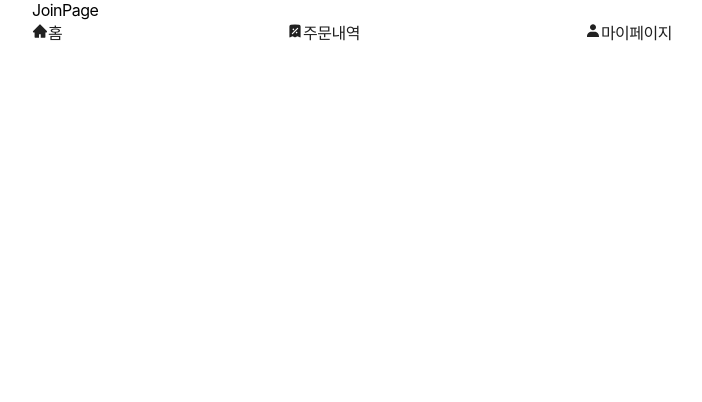
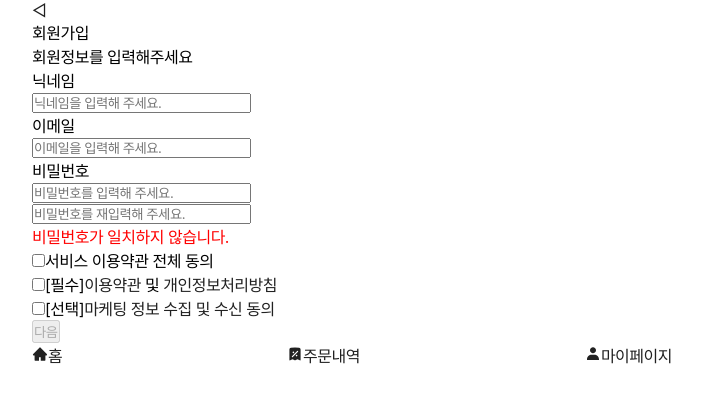
Before and after one commit to blendy9702/01-Project-CA2SA, a React (Vite) app: page /join in a window 1280 px wide. Shown: the top 402 px of the page, without its empty margins (288-990 px from the left). Built offline with nearby package versions, Linux system fonts and the light colour scheme; a web font is replaced by a local one.

Commit message:
[feat]회원가입 기능 완료. 엑시오스 나중에 적용

```diff
--- a/src/pages/join/ConfirmForm.jsx
+++ b/src/pages/join/ConfirmForm.jsx
@@ -1,5 +1,49 @@
+import { Link } from "react-router-dom";
+
 const ConfirmForm = () => {
-  return <div>ConfirmForm</div>;
+  return (
+    <form>
+      <div className="confirmWrap">
+        <div className="confirmTopArea">
+          <div className="confirmBackOff">
+            <Link to="/join">
+              <span>◁</span>
+            </Link>
+          </div>
+          <div className="confirmTopText">
+            <span>회원가입</span>
+          </div>
+        </div>
+        <div className="confirmCodeArea">
+          <div className="confirmMainText">
+            <p>인증번호를 입력해 주세요</p>
+          </div>
+          <div className="confirmEmailArea">
+            <div className="confirmEmailSend">
+              <p>ca2sa@email.com로</p>
+              <p>인증코드를 전송하였습니다.</p>
+            </div>
+            <div className="EmailVerification">
+              <p>인증코드 입력</p>
+              <input type="text" placeholder="인증코드를 입력해 주세요." />
+            </div>
+          </div>
+          <div>
+            <p>
+              본인인증 이메일이 발송되었습니다! 확인 후 인증코드를 입력하세요.
+            </p>
+            <p>이메일이 발송되지 않았나요?</p>
+            <div>
+              <a href="#">이메일 재전송</a>
+            </div>
+          </div>
+          <div className="comfirmDone">
+            <Link to="/login">완료</Link>
+          </div>
+        </div>
+      </div>
+    </form>
+  );
 };
 
 export default ConfirmForm;
--- a/src/pages/join/JoinPage.jsx
+++ b/src/pages/join/JoinPage.jsx
@@ -1,9 +1,9 @@
-
-import React, { useState } from "react";
+import React, { useEffect, useState } from "react";
 import { yupResolver } from "@hookform/resolvers/yup";
 import { useForm } from "react-hook-form";
-import { Link } from "react-router-dom";
+import { Link, useNavigate } from "react-router-dom";
 import * as yup from "yup";
+import axios from "axios";
 
 const initData = [
   {
@@ -15,12 +15,15 @@ const initData = [
 ];
 
 const loginSchema = yup.object({
-  nickName: yup.string().required("닉네임을 입력하세요."),
+  nickName: yup
+    .string()
+    .min(3, "3글자 이상 입력하세요")
+    .required("닉네임을 입력하세요."),
   email: yup
     .string()
     .email("올바른 이메일이 아닙니다.")
-    .required("이메일을 입력하세요...."),
-  npw: yup
+    .required("이메일을 입력하세요."),
+  upw: yup
     .string()
     .min(4, "비밀번호는 최소 4자리입니다.")
     .max(12, "비밀번호는 최대 12자리입니다. ")
@@ -28,7 +31,165 @@ const loginSchema = yup.object({
 });
 
 const JoinPage = () => {
-  return <div>JoinPage</div>;
+  const {
+    register,
+    handleSubmit,
+    watch,
+    formState: { errors, isValid },
+    trigger,
+  } = useForm({
+    resolver: yupResolver(loginSchema),
+    defaultValues: { nickName: "", email: "", upw: "" },
+    mode: "onChange",
+  });
+
+  const [formValid, setFormValid] = useState(false);
+  const [isCheckbox, setIsCheckbox] = useState(false);
+  const [radioState, setRadioState] = useState({
+    essential: false,
+    choice: false,
+  });
+  const navigate = useNavigate();
+
+  const handleSubmitForm = async data => {
+    try {
+      // 인증코드 전송 API 호출
+      await axios.post("/api/email-auth/send-code", { email: data.email });
+      alert("인증코드가 발송되었습니다.");
+      // 인증 코드 확인 페이지로 이동
+      navigate("/join/confirmform", { state: { email: data.email } });
+    } catch (error) {
+      console.error(error);
+      alert("인증코드 발송에 실패했습니다. 다시 시도해주세요.");
+    }
+  };
+
+  const handleCheckboxChange = () => {
+    const CheckedState = !isCheckbox;
+    setIsCheckbox(CheckedState);
+    if (CheckedState) {
+      setRadioState({ essential: true, choice: true });
+    } else {
+      setRadioState({ essential: false, choice: false });
+    }
+  };
+
+  const handleRadioChange = name => {
+    setRadioState(prevStates => ({
+      ...prevStates,
+      [name]: !prevStates[name],
+    }));
+  };
+
+  // 패스워드 일치 확인
+  const password = watch("upw");
+  const passwordCheck = watch("passwordCheck");
+
+  useEffect(() => {
+    const passwordsMatch = password === passwordCheck;
+    setFormValid(isValid && radioState.essential && passwordsMatch);
+  }, [isValid, radioState.essential, password, passwordCheck]);
+
+  // useEffect(() => {
+  //   trigger();
+  // }, [trigger]);
+
+  return (
+    <div className="joinPageWrap">
+      <form onSubmit={handleSubmit(handleSubmitForm)}>
+        <div className="joinPageTopArea">
+          <div className="joinPageTopBackOff">
+            <Link to="/login">
+              <span>◁</span>
+            </Link>
+          </div>
+          <div className="joinPageTopText">
+            <span>회원가입</span>
+          </div>
+        </div>
+        <div className="joinPageMainWrap">
+          <div className="joinPageTextArea">
+            <span>회원정보를 입력해주세요</span>
+            <div className="joinPageNickName">
+              <p>닉네임</p>
+              <input
+                name="nickName"
+                type="text"
+                {...register("nickName")}
+                placeholder="닉네임을 입력해 주세요."
+              />
+              <p style={{ color: "red" }}>{errors.nickName?.message}</p>
+            </div>
+            <div className="joinPageEmail">
+              <p>이메일</p>
+              <input
+                name="email"
+                type="text"
+                {...register("email")}
+                placeholder="이메일을 입력해 주세요."
+              />
+              <p style={{ color: "red" }}>{errors.email?.message}</p>
+            </div>
+            <div className="joinPagePassword">
+              <p>비밀번호</p>
+              <input
+                name="password"
+                type="password"
+                {...register("upw")}
+                placeholder="비밀번호를 입력해 주세요."
+              />
+              <p style={{ color: "red" }}>{errors.upw?.message}</p>
+              <input
+                name="passwordCheck"
+                type="password"
+                {...register("passwordCheck")}
+                placeholder="비밀번호를 재입력해 주세요."
+              />
+              {password !== passwordCheck && (
+                <p style={{ color: "red" }}>비밀번호가 일치하지 않습니다.</p>
+              )}
+            </div>
+          </div>
+          <div className="JoinPageCheckArea">
+            <div className="serviceCheckBox">
+              <input
+                type="checkbox"
+                checked={isCheckbox}
+                onChange={handleCheckboxChange}
+              />
+              <span>서비스 이용약관 전체 동의</span>
+            </div>
+            <div className="essentialRadioBox">
+              <input
+                type="checkbox"
+                checked={radioState.essential}
+                onChange={() => handleRadioChange("essential")}
+              />
+              <span>
+                [필수]<a href="#">이용약관</a> 및
+                <a href="#"> 개인정보처리방침</a>
+              </span>
+            </div>
+            <div className="choiceRadioBox">
+              <input
+                type="checkbox"
+                checked={radioState.choice}
+                onChange={() => handleRadioChange("choice")}
+              />
+              <span>
+                [선택]<a href="#">마케팅 정보 수집 및 수신 동의</a>
+              </span>
+            </div>
+            <div className="joinPageMoveNext">
+              <button type="submit" disabled={!formValid}>
+                다음
+              </button>
+            </div>
+          </div>
+        </div>
+      </form>
+    </div>
+  );
 };
 
 export default JoinPage;
--- a/src/pages/login/LoginPage.jsx
+++ b/src/pages/login/LoginPage.jsx
@@ -1,5 +1,48 @@
+import { Link } from "react-router-dom";
+
 const LoginPage = () => {
-  return <div>LoginPage</div>;
+  return (
+    <div>
+      <div className="loginTopArea">
+        <div>
+          <a href="#">X</a>
+        </div>
+        <div>
+          <p>로그인</p>
+        </div>
+      </div>
+      <div className="loginMainWrap">
+        <div className="serviceTextArea">
+          <div className="ca2sa">
+            <span>CA2SA</span>
+          </div>
+          <div className="serviceText">
+            <span>서비스 이용을 위해 로그인을 해주세요</span>
+          </div>
+        </div>
+        <div className="loginWrap">
+          <div className="emailArea">
+            <span>이메일</span>
+            <input type="text" placeholder="이메일을 입력해주세요." />
+          </div>
+          <div className="passwordArea">
+            <span>비밀번호</span>
+            <input type="text" placeholder="비밀번호를 입력해주세요." />
+          </div>
+        </div>
+      </div>
+      <div className="loginSignUpWrap">
+        <div className="loginButton">
+          <button type="button">로그인</button>
+        </div>
+        <div className="SingUpButton">
+          <Link to="/join">
+            <button>회원가입</button>
+          </Link>
+        </div>
+      </div>
+    </div>
+  );
 };
 
 export default LoginPage;
--- /dev/null
+++ b/src/styles/join/joinpage.js
@@ -0,0 +1,5 @@
+import styled from "@emotion/styled";
+
+export const LoginTopArea = styled.div`
+  margin: 0 auto;
+`;
```
